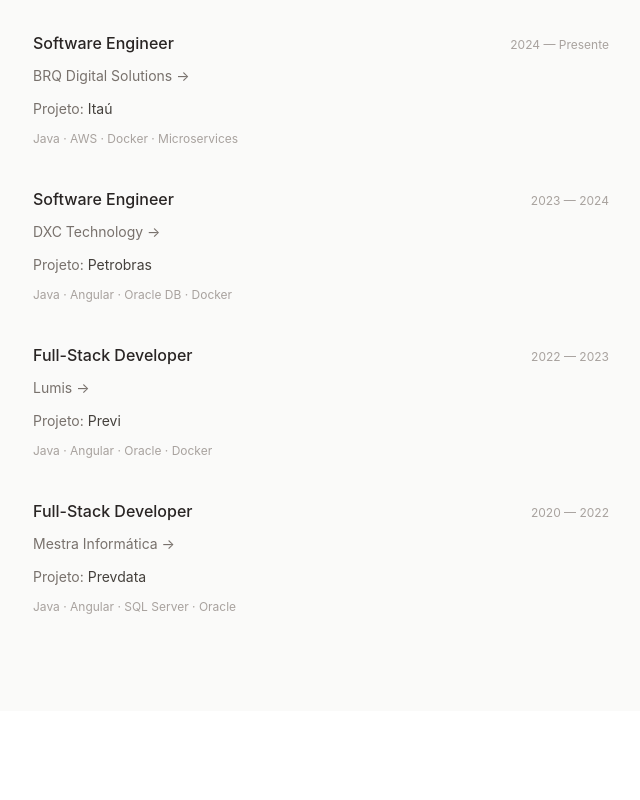
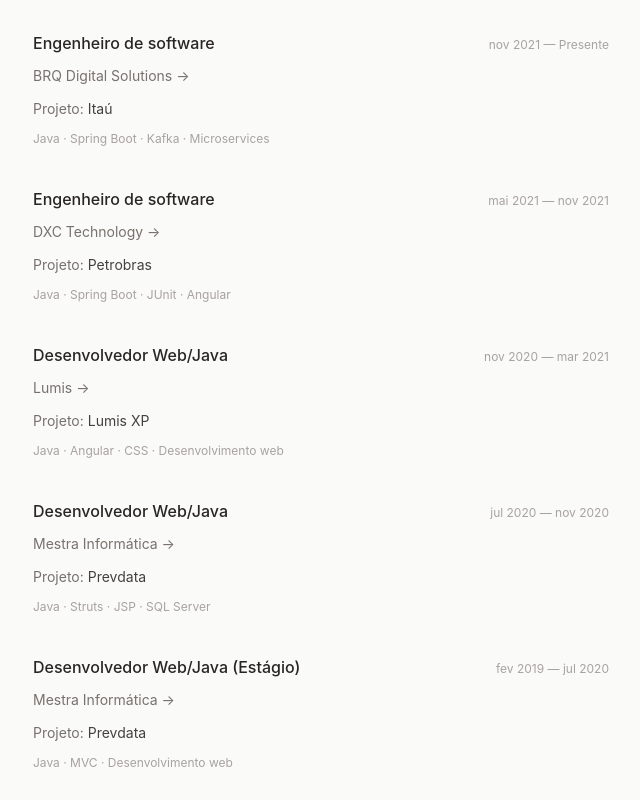
Before and after one commit to gustavommartins/GustavoMMartins, a Vue app: page / in a window 1280 px wide. Shown: the part 840-1640 px from the top of the page, without its empty margins (319-959 px from the left). Built offline with nearby package versions, Linux system fonts and the light colour scheme.

Commit message:
fix: update job roles, periods, and technologies in Experience component

```diff
--- a/src/components/Experience.vue
+++ b/src/components/Experience.vue
@@ -31,41 +31,50 @@
 
 <script setup>
 const experiences = [
-  {
+    {
     company: 'BRQ Digital Solutions',
     companyUrl: 'https://www.brq.com/',
-    role: 'Software Engineer',
-    period: '2024 — Presente',
+    role: 'Engenheiro de software',
+    period: 'nov 2021 — Presente',
     project: 'Itaú',
     projectUrl: 'https://www.itau.com.br/',
-    technologies: ['Java', 'AWS', 'Docker', 'Microservices']
+    technologies: ['Java', 'Spring Boot', 'Kafka', 'Microservices']
   },
   {
     company: 'DXC Technology',
     companyUrl: 'https://dxc.com/br/pt',
-    role: 'Software Engineer',
-    period: '2023 — 2024',
+    role: 'Engenheiro de software',
+    period: 'mai 2021 — nov 2021',
     project: 'Petrobras',
     projectUrl: 'https://petrobras.com.br/',
-    technologies: ['Java', 'Angular', 'Oracle DB', 'Docker']
+    technologies: ['Java', 'Spring Boot', 'JUnit', 'Angular']
   },
   {
     company: 'Lumis',
     companyUrl: 'https://www.lumis.com.br/',
-    role: 'Full-Stack Developer',
-    period: '2022 — 2023',
-    project: 'Previ',
-    projectUrl: 'https://www.previ.com.br/portal-previ/',
-    technologies: ['Java', 'Angular', 'Oracle', 'Docker']
+    role: 'Desenvolvedor Web/Java',
+    period: 'nov 2020 — mar 2021',
+    project: 'Lumis XP',
+    projectUrl: 'https://www.lumis.com.br/',
+    technologies: ['Java', 'Angular', 'CSS', 'Desenvolvimento web']
   },
   {
     company: 'Mestra Informática',
     companyUrl: 'https://mestrainfo.com.br/site/',
-    role: 'Full-Stack Developer',
-    period: '2020 — 2022',
+    role: 'Desenvolvedor Web/Java',
+    period: 'jul 2020 — nov 2020',
     project: 'Prevdata',
     projectUrl: 'https://www.prevdata.org.br/',
-    technologies: ['Java', 'Angular', 'SQL Server', 'Oracle']
+    technologies: ['Java', 'Struts', 'JSP', 'SQL Server']
+  },
+  {
+    company: 'Mestra Informática',
+    companyUrl: 'https://mestrainfo.com.br/site/',
+    role: 'Desenvolvedor Web/Java (Estágio)',
+    period: 'fev 2019 — jul 2020',
+    project: 'Prevdata',
+    projectUrl: 'https://www.prevdata.org.br/',
+    technologies: ['Java', 'MVC', 'Desenvolvimento web']
   }
 ]
 </script>
```
